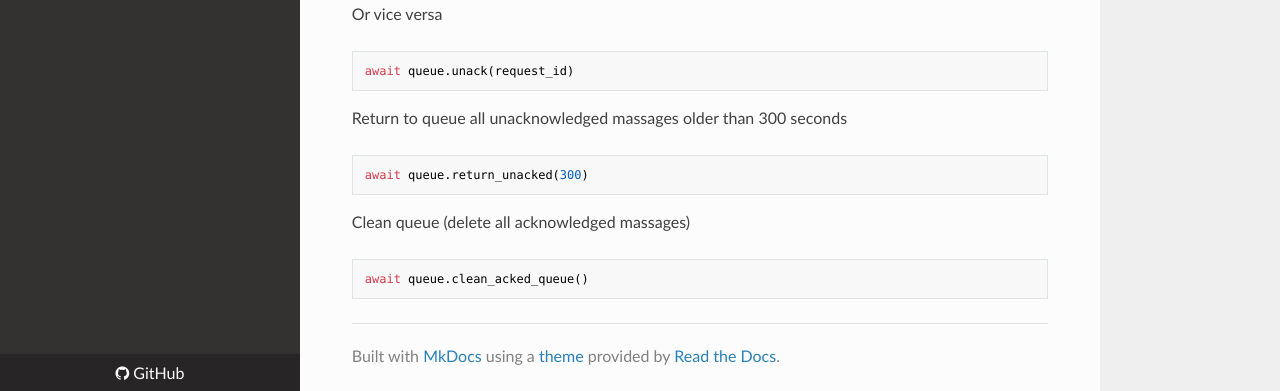
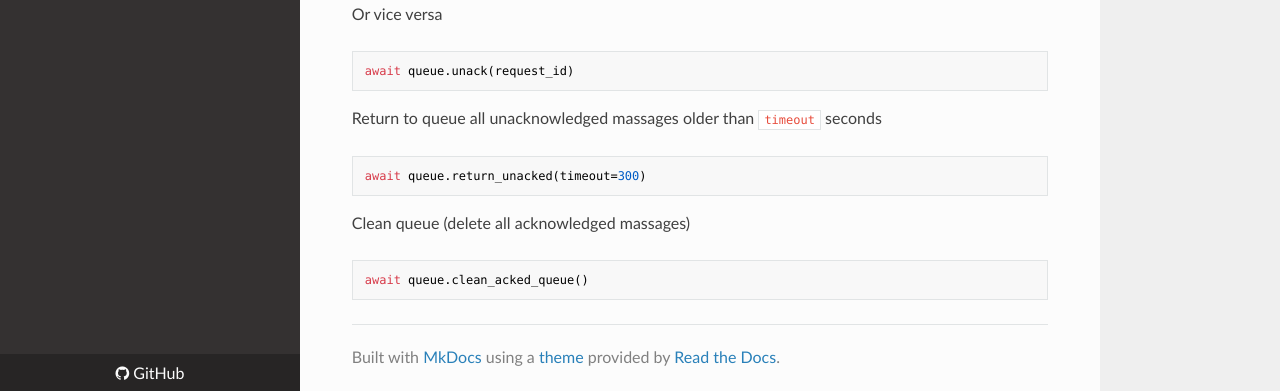
Before and after one commit to maximdanilchenko/async-pq, an MkDocs documentation site: the page built from docs/index.md, in a window 1280 px wide and 1169 px high. Shown: the part 775-1166 px from the top of the window. Built offline with MkDocs 1.6.1, drawn with Linux system fonts in a browser that asks for light colours; nearby versions of some CDN libraries.

````diff
--- a/docs/index.md
+++ b/docs/index.md
@@ -38,9 +38,9 @@ Or vice versa
 await queue.unack(request_id)
 ```
 
-Return to queue all unacknowledged massages older than 300 seconds
+Return to queue all unacknowledged massages older than ```timeout``` seconds
 ```python
-await queue.return_unacked(300)
+await queue.return_unacked(timeout=300)
 ```
 
 Clean queue (delete all acknowledged massages)
````
Also changed, not shown: README.md (+2 -2 lines).
